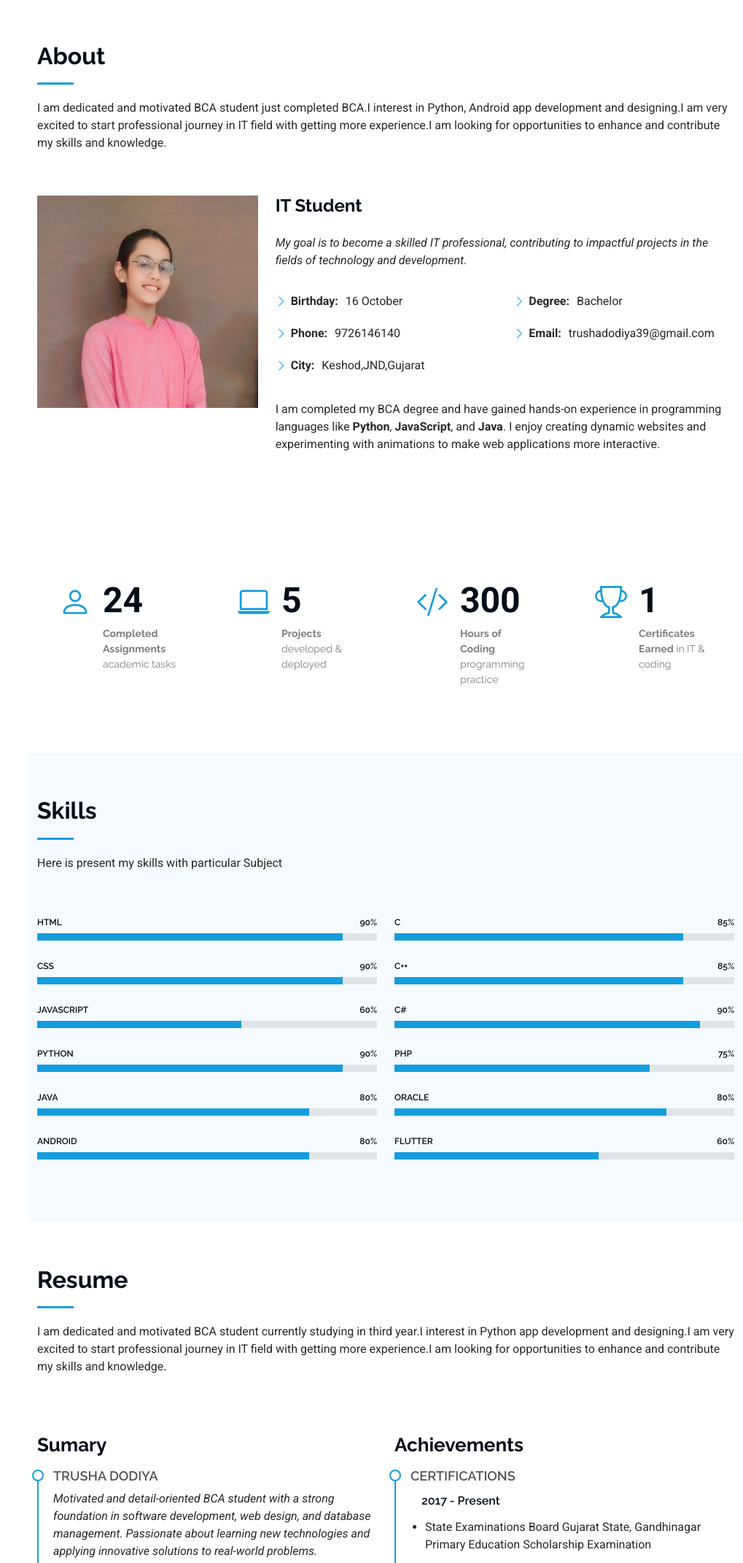
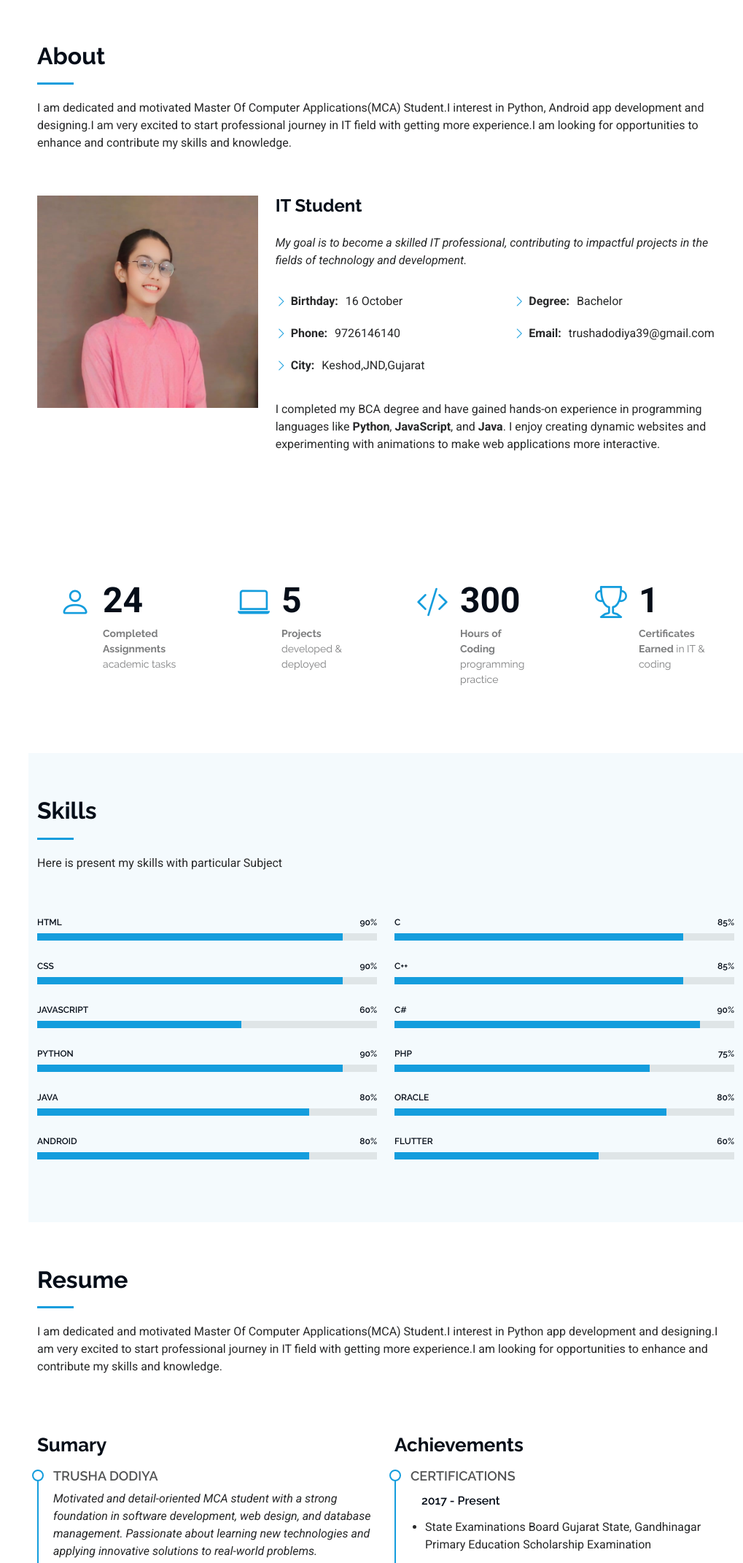
Before and after one commit to TrushaDodiya74/portfolio, a plain HTML site: page index.html in a window 1280 px wide. Shown: the part 802-2944 px from the top of the page at 73% size, without its empty margins (261-1280 px from the left). Drawn offline with Linux system fonts and the light colour scheme; animation ran at ten frames a second.

Commit message:
Update student status from BCA to MCA

```diff
--- a/index.html
+++ b/index.html
@@ -81,7 +81,7 @@
       <!-- Section Title -->
       <div class="container section-title" data-aos="fade-up">
         <h2>About</h2>
-        <p>I am dedicated and motivated BCA student just completed BCA.I interest in Python, Android app development and designing.I am very excited to start professional journey in IT field with getting more experience.I am looking for opportunities to enhance and contribute my skills and knowledge.</p>
+        <p>I am dedicated and motivated Master Of Computer Applications(MCA) Student.I interest in Python, Android app development and designing.I am very excited to start professional journey in IT field with getting more experience.I am looking for opportunities to enhance and contribute my skills and knowledge.</p>
       </div><!-- End Section Title -->
 
       <div class="container" data-aos="fade-up" data-aos-delay="100">
@@ -111,7 +111,7 @@
               </div>
             </div>
             <p class="py-3">
-              I am completed my BCA degree and have gained hands-on experience in programming languages like
+              I completed my BCA degree and have gained hands-on experience in programming languages like
     <strong>Python</strong>, <strong>JavaScript</strong>, and <strong>Java</strong>. I enjoy creating dynamic websites
     and experimenting with animations to make web applications more interactive.
             </p>
@@ -282,7 +282,7 @@
       <!-- Section Title -->
       <div class="container section-title" data-aos="fade-up">
         <h2>Resume</h2>
-        <p>I am dedicated and motivated BCA student currently studying in third year.I interest in Python app development and designing.I am very excited to start professional journey in IT field with getting more experience.I am looking for opportunities to enhance and contribute my skills and knowledge.</p>
+        <p>I am dedicated and motivated Master Of Computer Applications(MCA) Student.I interest in Python app development and designing.I am very excited to start professional journey in IT field with getting more experience.I am looking for opportunities to enhance and contribute my skills and knowledge.</p>
       </div><!-- End Section Title -->
 
       <div class="container">
@@ -294,7 +294,7 @@
 
             <div class="resume-item pb-0">
               <h4>Trusha Dodiya</h4>
-              <p><em>Motivated and detail-oriented BCA student with a strong foundation in software development, web design, and database management. Passionate about learning new technologies and applying innovative solutions to real-world problems.</em></p>
+              <p><em>Motivated and detail-oriented MCA student with a strong foundation in software development, web design, and database management. Passionate about learning new technologies and applying innovative solutions to real-world problems.</em></p>
               <ul>
                 <li>Shiv Shakti Nagar, Keshod, Gujarat</li>
                 <li>9726146140</li>
@@ -309,6 +309,7 @@
                 <p><em>Bhakta Kavi Narsinh Mehta University (BKNMU), Junagadh, Gujarat</em></p>
                 <p>Specialized in programming, software development, and database management. Successfully completed projects in Java, Python, and web development with a focus on responsive design and user experience.</p>
                 <p>I completed my all semester of BCA with equal or more than 9 SGPA & equal or more than 85% by dedication for my work.</p>
+                <p>Currently, I Studying MCA at Saurashtra University, Rajkot.</p>
             </div><!-- End Resume Item -->
 
             <div class="resume-item">
```
